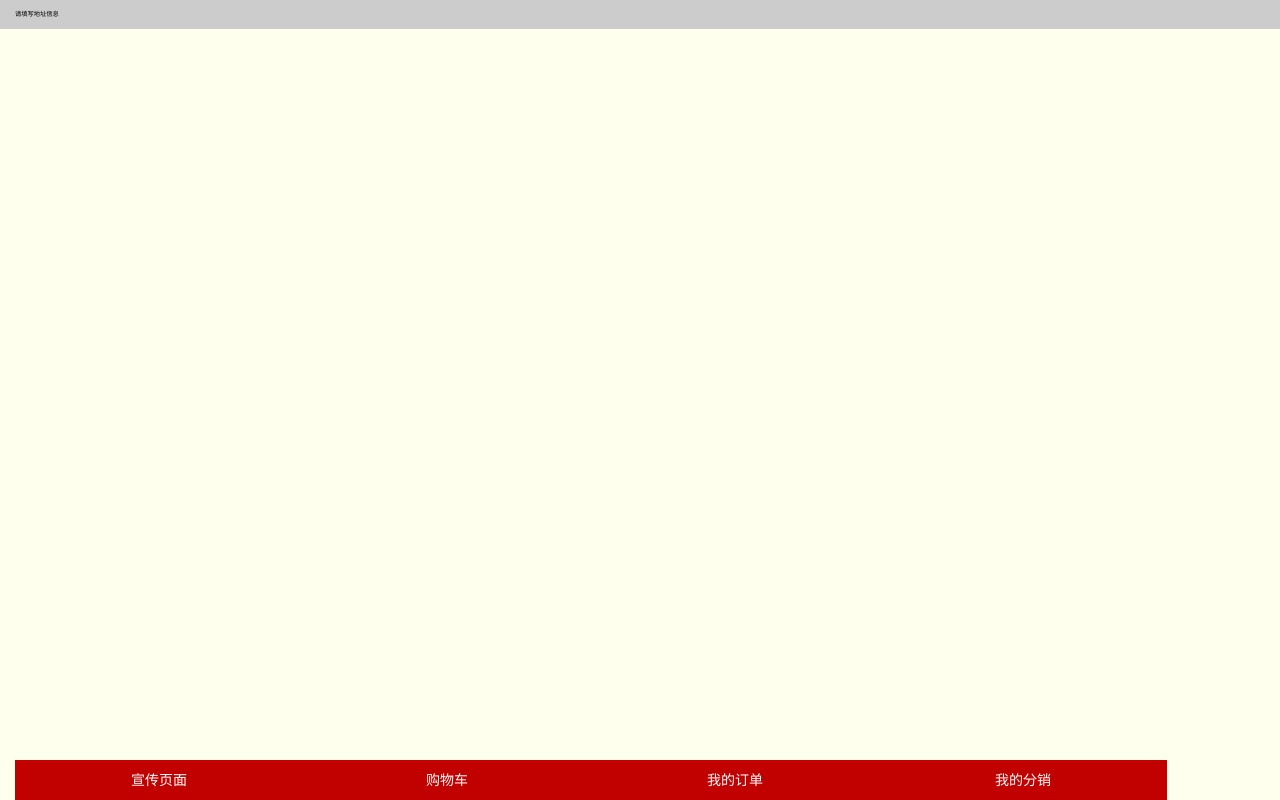
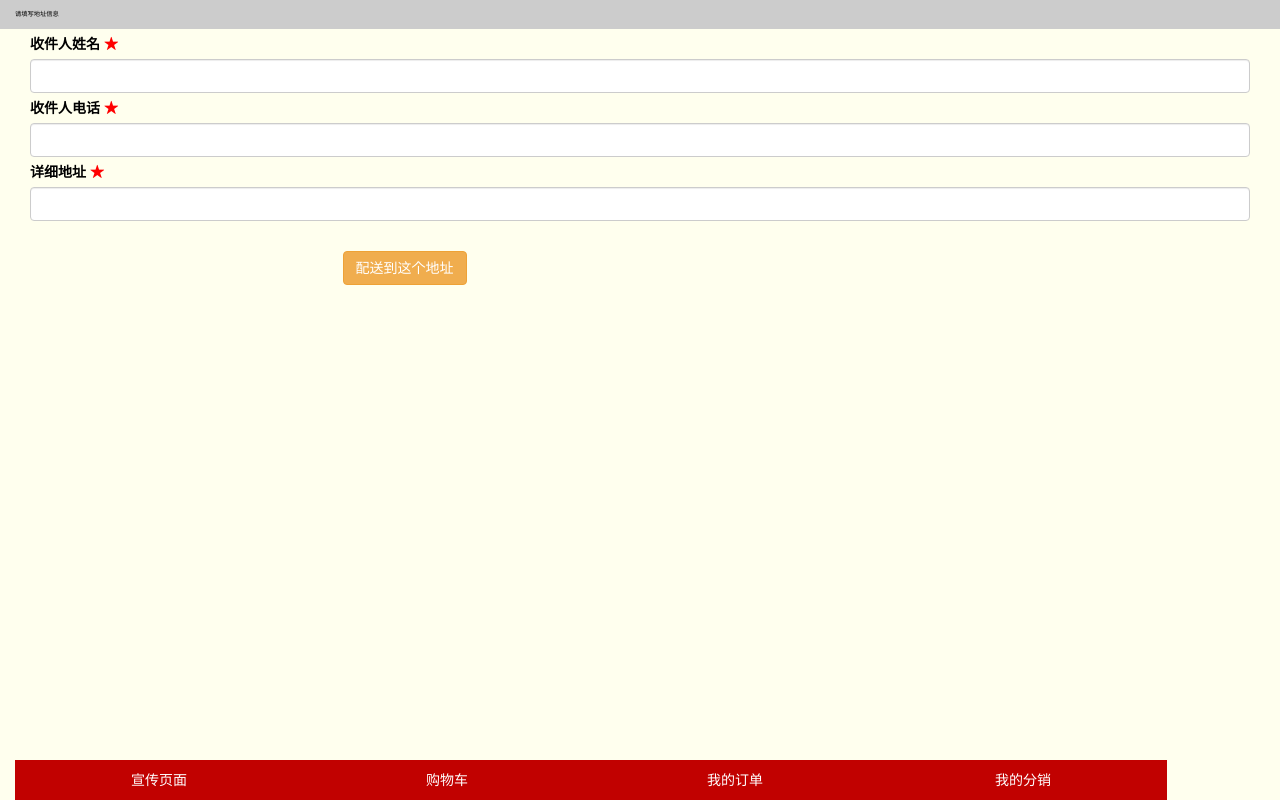
Before and after one commit to yuetsh/cherry_address_info, a plain HTML site: page index.html in a window 1280 px wide. Drawn offline with Linux system fonts and the light colour scheme.

Commit message:
初步完成

```diff
--- a/css/address_info_position.css
+++ b/css/address_info_position.css
@@ -25,6 +25,16 @@ a { color: #3e3e3e; outline: none;text-decoration: none; }
 .clear { zoom: 1; }
 .clear:after { content: ""; display: block; height: 0; clear: both; visibility: hidden; }
 
+.index1{
+    padding-top: 10px;padding-bottom: 10px;background-color: #ccc;
+}
+.form-group span{
+    color:red;
+}
+.form-group .col-xs-12{
+    margin-top: 5px;font-size: 14px;
+}
+
 .index4{
     width: 90%;height: 40px;position: fixed;bottom: 0%;
 }
--- a/index.html
+++ b/index.html
@@ -17,11 +17,31 @@
 <body>
     <div class="container-fluid">
         <!--第一层-->
-        <div class="row" style="background-color: #ccc;padding-top: 10px;padding-bottom: 10px;">
+        <div class="row index1">
             <div class="col-xs-12">请填写地址信息</div>
         </div>
         <!--第二层-->
-
+        <div class="form-group">
+            <label class="col-xs-12 control-label">收件人姓名 <span>★</span></label>
+            <div class="col-xs-12">
+                <input class="form-control" placeholder="" type="text" required/>
+            </div>
+        </div>
+        <div class="form-group">
+            <label class="col-xs-12 control-label">收件人电话 <span>★</span></label>
+            <div class="col-xs-12">
+                <input class="form-control" placeholder="" type="text" required/>
+            </div>
+        </div>
+        <div class="form-group">
+            <label class="col-xs-12 control-label">详细地址 <span>★</span></label>
+            <div class="col-xs-12">
+                <input class="form-control" placeholder="" type="text" required/>
+            </div>
+        </div>
+        <div class="col-xs-8 col-xs-offset-3" style="margin-top: 30px;">
+            <button class="btn btn-warning">配送到这个地址</button>
+        </div>
         <!--第三层-->
         <div class="row-fluid index4">
             <div class="span3">
```
